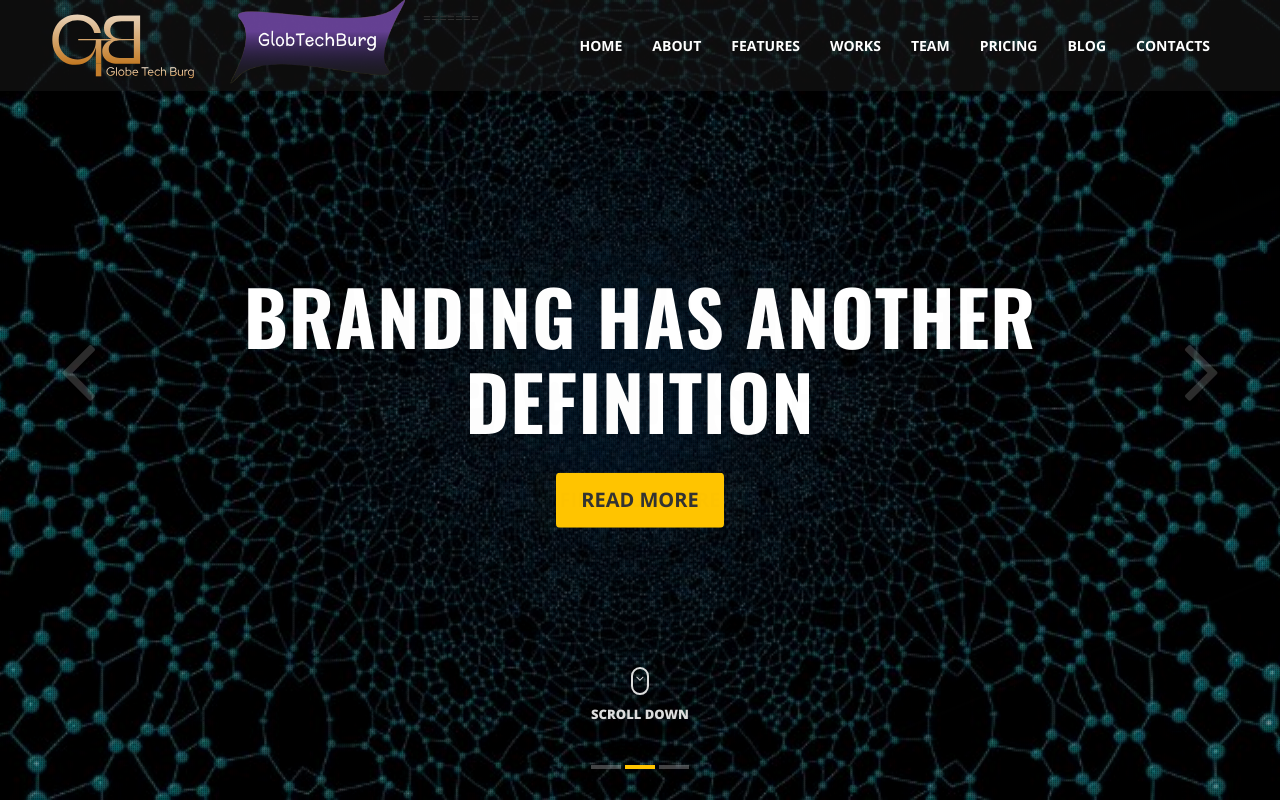
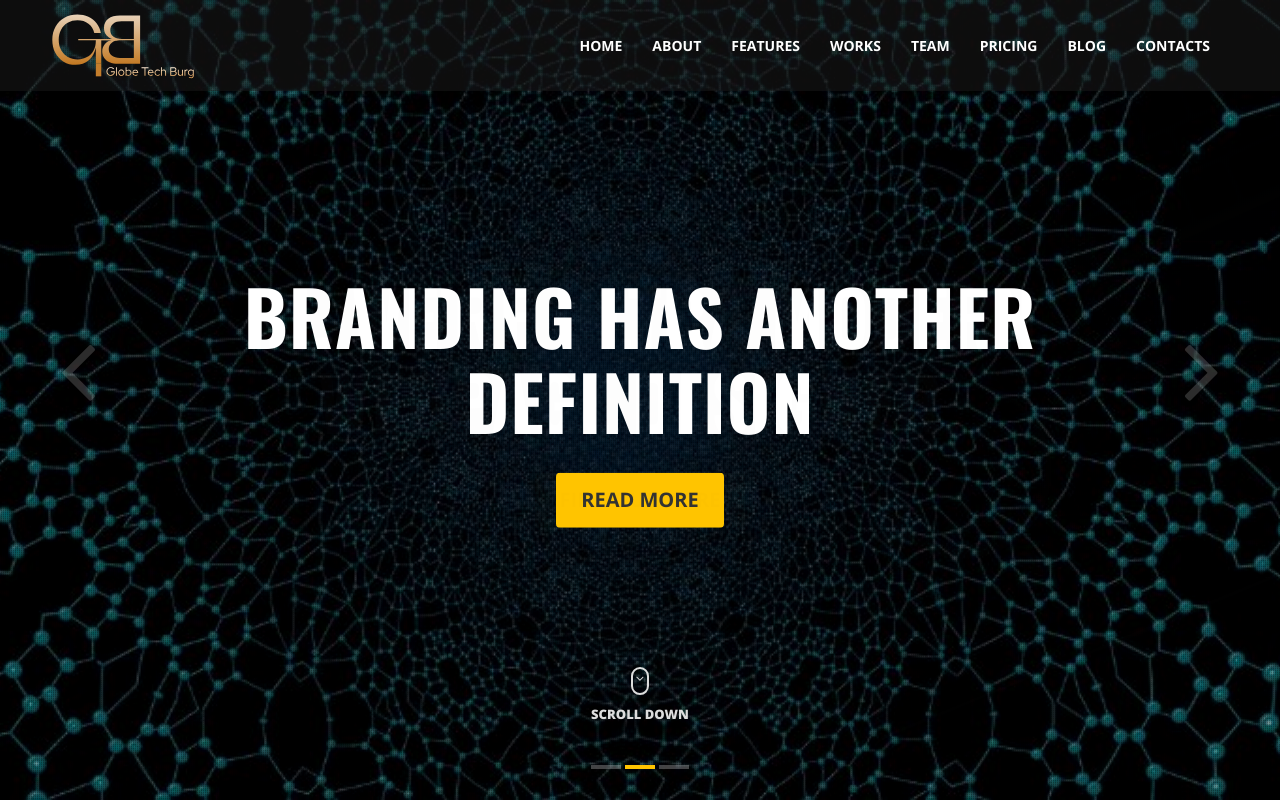
Before and after one commit to ersaurabhtiwari/Globetechburg, a plain HTML site: page index.html in a window 1280 px wide. Shown: the top 802 px of the page. Drawn offline with nearby package versions, Linux system fonts and the light colour scheme; some packages are replaced by stand-ins of ours; animation ran at ten frames a second.

Commit message:
Update index.html

```diff
--- a/index.html
+++ b/index.html
@@ -74,9 +74,6 @@
 
 						<a class="navbar-brand" href="#intro"><img src="img/logo.svg" alt="logo" role="banner" height="85" width="180" style="margin-left: -37px; margin-top: -22px;"></a>
 
-=======
-						<a class="navbar-brand" href="#intro"><img src="img/logo.png" alt="logo" role="banner" height="90" width="180" style="
-							margin-top: -27px;"></a>
 
 
 					</div>
```
